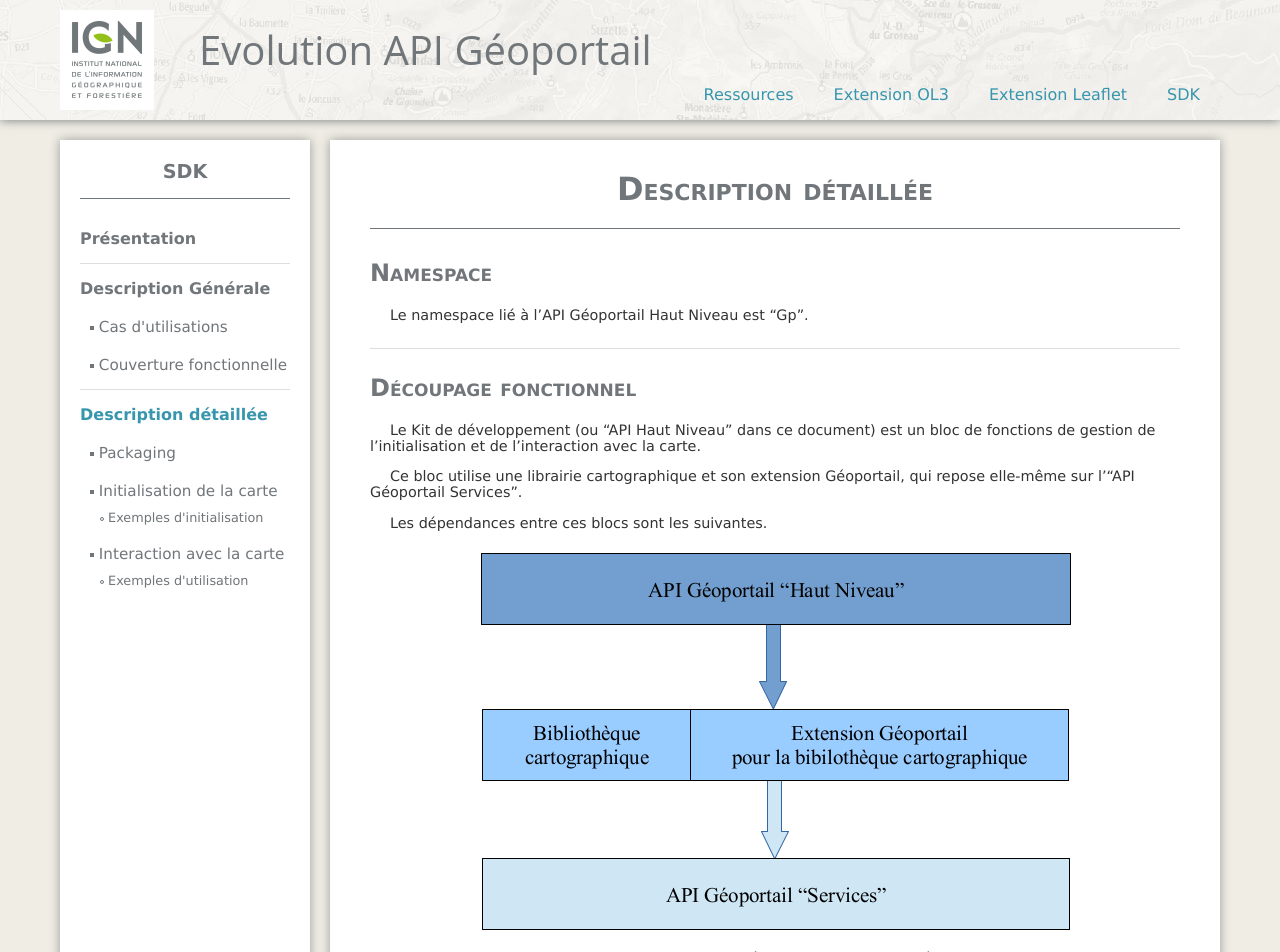
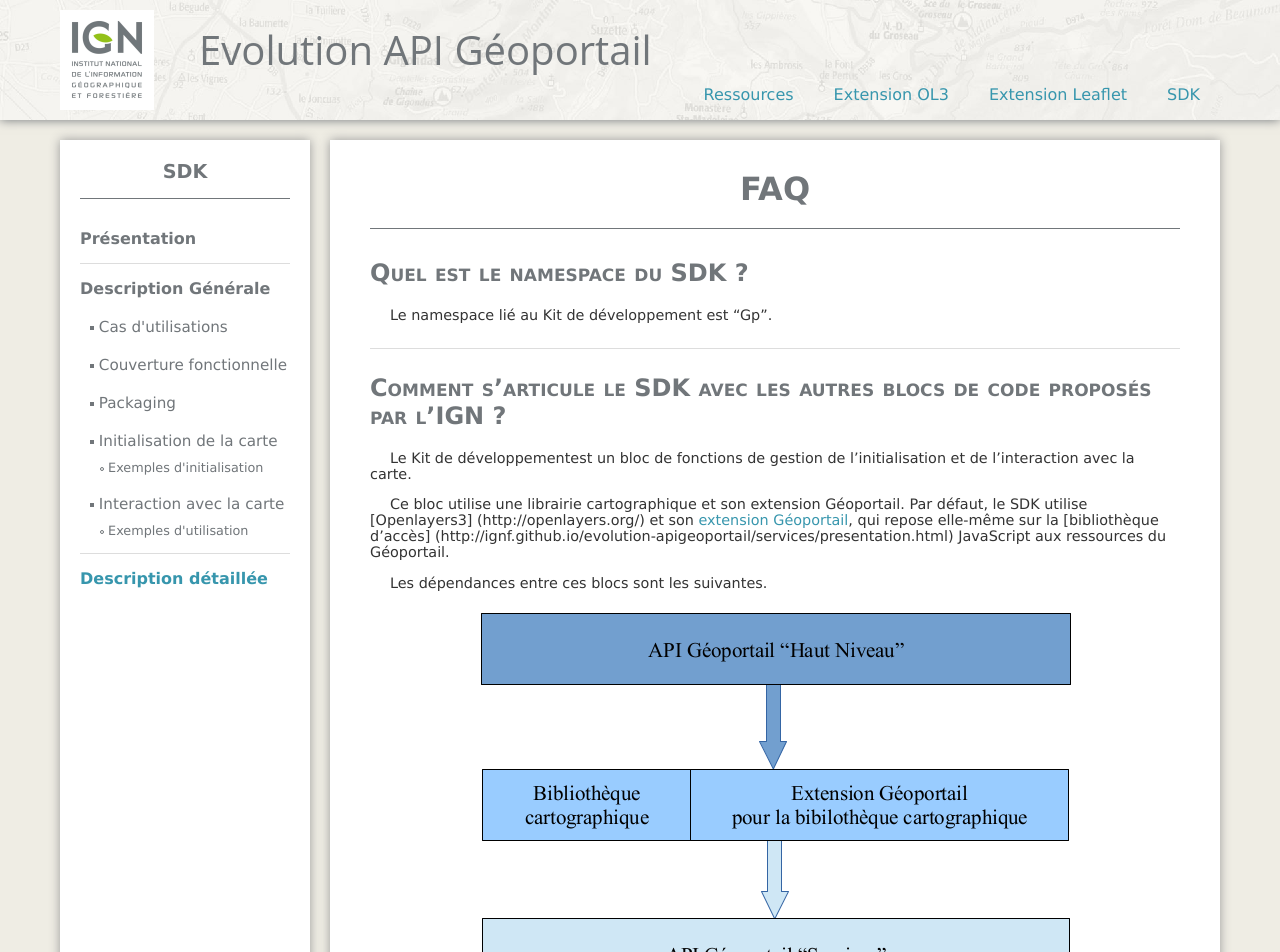
Before and after one commit to IGNF/evolution-apigeoportail, a Jekyll site: the page built from ahn/dd_namespace-couverture-fonctionnelle.md, in a window 1280 px wide and 1400 px high. Shown: the top 952 px of the window. Built offline with Jekyll 4.4.1, drawn with Linux system fonts in a browser that asks for light colours; nearby versions of some CDN libraries; some of the changed text lies outside the part shown.

Commit message:
Update dd_namespace-couverture-fonctionnelle.md

```diff
--- a/ahn/dd_namespace-couverture-fonctionnelle.md
+++ b/ahn/dd_namespace-couverture-fonctionnelle.md
@@ -2,24 +2,24 @@
 layout: ahn
 title: Description détaillée
 level: 1
-order: 030000
+order: 050000
 api: ahn
 ---
-# Description détaillée
+# FAQ
 
-## Namespace
+## Quel est le namespace du SDK ?
 
-Le namespace lié à l'API Géoportail Haut Niveau est "Gp".
+Le namespace lié au Kit de développement est "Gp".
 
-## Découpage fonctionnel
+## Comment s'articule le SDK avec les autres blocs de code proposés par l'IGN ?
 
-Le Kit de développement (ou "API Haut Niveau" dans ce document) est un bloc de fonctions de gestion de l'initialisation et de l'interaction avec la carte.
+Le Kit de développementest un bloc de fonctions de gestion de l'initialisation et de l'interaction avec la carte.
 
-Ce bloc utilise une librairie cartographique et son extension Géoportail, qui repose elle-même sur l'"API Géoportail Services".
+Ce bloc utilise une librairie cartographique et son extension Géoportail. Par défaut, le SDK utilise [Openlayers3] (http://openlayers.org/) et son [extension Géoportail](http://ignf.github.io/evolution-apigeoportail/ol3/presentation.html), qui repose elle-même sur la [bibliothèque d'accès] (http://ignf.github.io/evolution-apigeoportail/services/presentation.html) JavaScript aux ressources du Géoportail.
 
 Les dépendances entre ces blocs sont les suivantes.
 
 ![diagramme découpage fonctionnel](../images/archi-ahn.png)
 
 
-L'interface utilisateur de l'API Haut Niveau est indépendante de la bibliothèque cartographique sur laquelle elle s'appuie.
+L'interface utilisateur du SDK est indépendante de la bibliothèque cartographique sur laquelle elle s'appuie.
```
